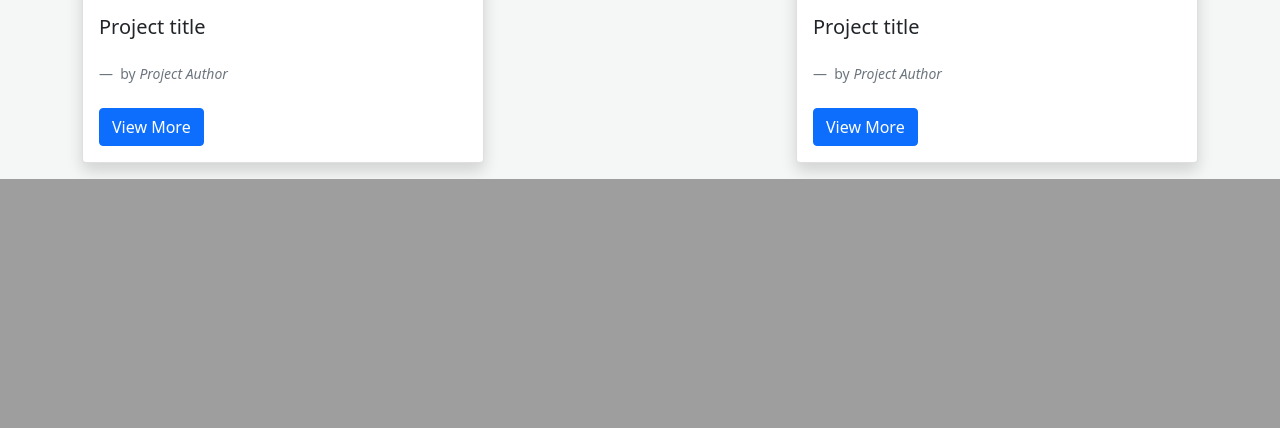
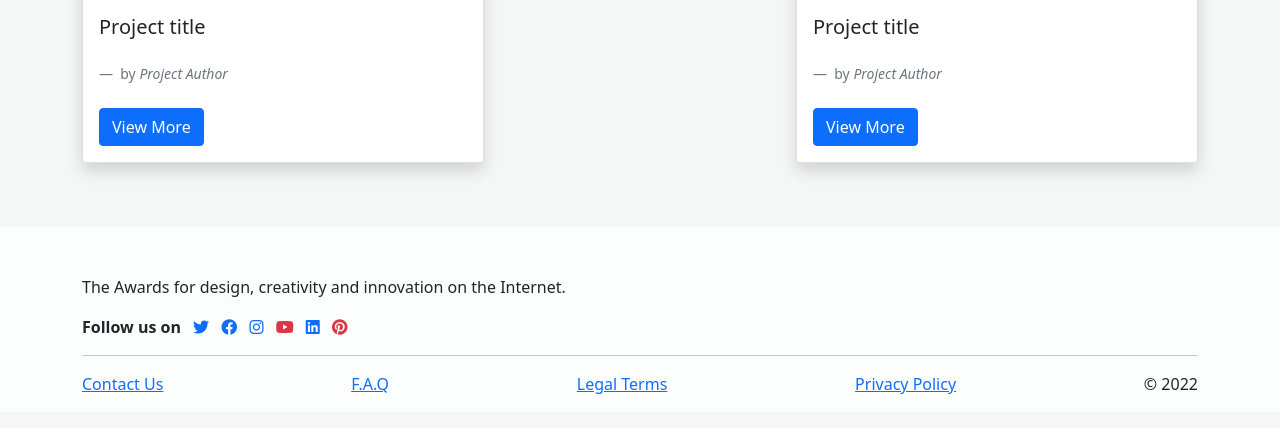
Before and after one commit to otienotimothy/awwwards, a Django app: page / in a window 1280 px wide. Shown: the part 1389-1817 px from the top of the page. Before the commit the page ends 1568 px from the top, so only its background shows below. Run offline with Django 4.2, Linux system fonts and the light colour scheme; some libraries are stand-ins or nearby versions.

Commit message:
Add a app footer

```diff
--- a/templates/base.html
+++ b/templates/base.html
@@ -26,8 +26,8 @@
 		/>
 		<title>Awwwards - Website Awards - Best Web Design Trends</title>
 	</head>
-	<body style="background-color: #F5F6F6;">
-		{% include 'navbar.html' %} {% block content %} {% endblock %}
+	<body style="background-color: #f5f6f6">
+		{% include 'navbar.html' %} {% block content %} {% endblock %} {% include 'footer.html' %}
 		<!-- JavaScript Bundle with Popper -->
 		<script
 			src="https://cdn.jsdelivr.net/npm/bootstrap@5.1.3/dist/js/bootstrap.bundle.min.js"
--- /dev/null
+++ b/templates/footer.html
@@ -0,0 +1,46 @@
+<footer style="background-color: #fcfdfd" class="mt-5">
+	<div class="container pt-2 pt-md-5">
+		<p>The Awards for design, creativity and innovation on the Internet.</p>
+		<div>
+			<strong class="me-2">Follow us on</strong>
+			<span class="me-2">
+				<a class="text-decoration-none" href="#">
+					<i class="fa-brands fa-twitter text-primary"></i>
+				</a>
+			</span>
+			<span class="me-2">
+				<a class="text-decoration-none" href="#">
+					<i class="fa-brands fa-facebook text-primary"></i>
+				</a>
+			</span>
+			<span class="me-2">
+				<a class="text-decoration-none" href="#">
+					<i class="fa-brands fa-instagram"></i>
+				</a>
+			</span>
+			<span class="me-2">
+				<a class="text-decoration-none" href="#">
+					<i class="fa-brands fa-youtube text-danger"></i>
+				</a>
+			</span>
+			<span class="me-2">
+				<a class="text-decoration-none" href="#">
+					<i class="fa-brands fa-linkedin text-primary"></i>
+				</a>
+			</span>
+			<span>
+				<a class="text-decoration-none" href="#">
+					<i class="fa-brands fa-pinterest text-danger"></i>
+				</a>
+			</span>
+		</div>
+		<hr />
+		<div class="d-flex justify-content-between my-3">
+			<a href="#"><p>Contact Us</p></a>
+			<a href="#"><p>F.A.Q</p></a>
+			<a href="#"><p>Legal Terms</p></a>
+			<a href="#"><p>Privacy Policy</p></a>
+			<p>&copy; 2022</p>
+		</div>
+	</div>
+</footer>
```
